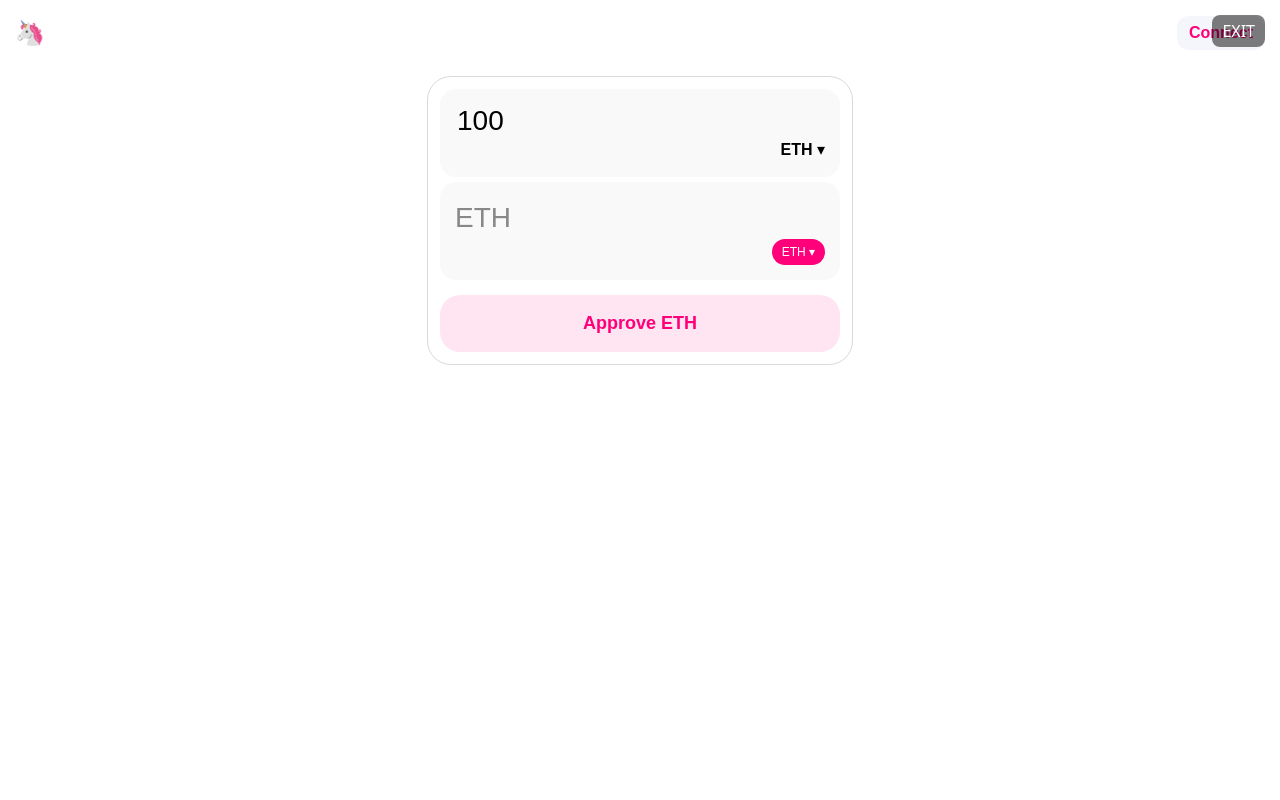
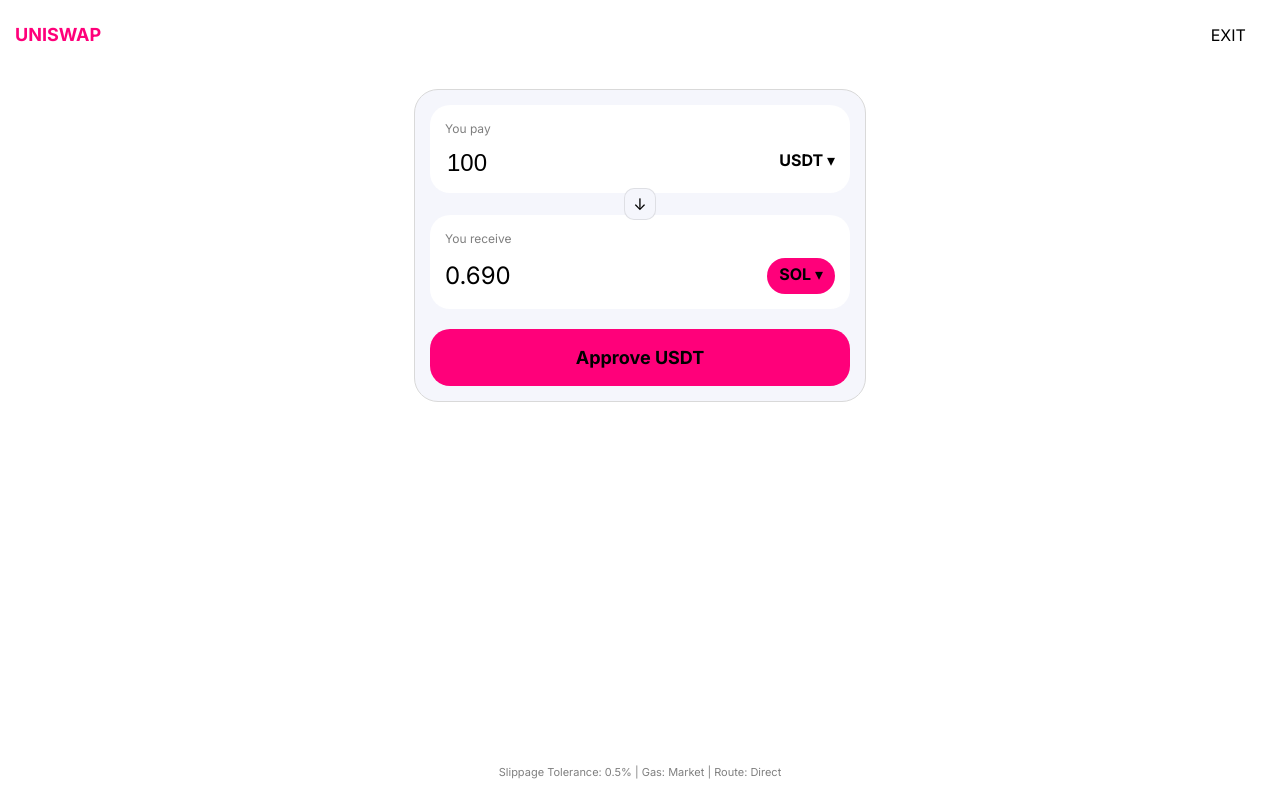
Before and after one commit to katyakuznezc-cmd/treidgame, a React (Vite) app: page / in a window 1280 px wide. Both pictures are taken after a click on the button "UNISWAP". Built offline with nearby package versions, Linux system fonts and the light colour scheme.

Commit message:
Update App.jsx

```diff
--- a/src/App.jsx
+++ b/src/App.jsx
@@ -1,12 +1,12 @@
 import React, { useState, useEffect, useRef } from 'react';
 
-// Реальные данные для имитации функционала
-const ASSETS = [
-  { id: 'SOL', name: 'Solana', price: 145, img: 'https://cryptologos.cc/logos/solana-sol-logo.png' },
-  { id: 'ETH', name: 'Ethereum', price: 2650, img: 'https://cryptologos.cc/logos/ethereum-eth-logo.png' },
-  { id: 'TON', name: 'Toncoin', price: 5.4, img: 'https://cryptologos.cc/logos/toncoin-ton-logo.png' },
-  { id: 'BNB', name: 'BNB', price: 590, img: 'https://cryptologos.cc/logos/bnb-bnb-logo.png' }
-];
+// Библиотека ресурсов (логотипы и стили)
+const DEX_ASSETS = {
+  UNISWAP: { primary: '#FF007A', bg: '#FFFFFF', text: '#000000', font: 'Inter, sans-serif' },
+  RAYDIUM: { primary: '#39F2AF', bg: '#0C0D21', text: '#FFFFFF', font: 'Orbitron, sans-serif' },
+  PANCAKE: { primary: '#1FC7D4', bg: '#08060B', text: '#FFFFFF', font: 'Kanit, sans-serif' },
+  ONEINCH: { primary: '#2B6AFF', bg: '#060E17', text: '#FFFFFF', font: 'Inter, sans-serif' }
+};
 
 export default function App() {
   const [balance, setBalance] = useState(() => Number(localStorage.getItem('st_bal')) || 1000.00);
@@ -15,191 +15,137 @@ export default function App() {
   const [activeTrade, setActiveTrade] = useState(false);
   const [signal, setSignal] = useState(null);
   const [clicks, setClicks] = useState([]);
-  const [isApproved, setIsApproved] = useState(false);
-  const [isWalletConfirm, setIsWalletConfirm] = useState(false);
+  const [txStep, setTxStep] = useState('idle'); // idle, approving, sign, success
 
-  // Поиск сигнала (Межбиржевой арбитраж)
+  // РЕАЛЬНЫЙ АРБИТРАЖНЫЙ СКАНЕР
   useEffect(() => {
     if (!signal && !activeTrade) {
       const timer = setTimeout(() => {
-        const coin = ASSETS[Math.floor(Math.random() * ASSETS.length)];
-        const target = ['RAYDIUM', 'UNISWAP', 'PANCAKE', '1INCH'][Math.floor(Math.random() * 4)];
-        setSignal({ coin: coin.id, sellDex: target, perc: (Math.random() * 6 + 2).toFixed(2) });
+        const target = Object.keys(DEX_ASSETS)[Math.floor(Math.random() * 4)];
+        setSignal({ coin: 'SOL', sellDex: target, perc: (Math.random() * 4 + 3).toFixed(2) });
       }, 5000);
       return () => clearTimeout(timer);
     }
   }, [signal, activeTrade]);
 
-  const runTransaction = () => {
-    setIsWalletConfirm(true); // Имитация всплывающего окна кошелька
-    setTimeout(() => {
-      setIsWalletConfirm(false);
+  const handleAction = () => {
+    if (txStep === 'idle') {
+      setTxStep('approving');
+      setTimeout(() => setTxStep('sign'), 1500);
+    } else if (txStep === 'sign') {
       setActiveTrade(true);
       setTimeout(() => {
         const isWin = selectedDex === signal?.sellDex;
-        const profit = isWin ? (Number(amount) * (parseFloat(signal.perc) / 100)) : -(Number(amount) * 0.4);
+        const profit = isWin ? (Number(amount) * (parseFloat(signal.perc) / 100)) : -(Number(amount) * 0.5);
         setBalance(b => b + profit);
-        setActiveTrade(false); setSignal(null); setSelectedDex(null); setIsApproved(false);
+        setTxStep('success');
+        setTimeout(() => { setSelectedDex(null); setTxStep('idle'); setSignal(null); setActiveTrade(false); }, 2000);
       }, 2000);
-    }, 1500);
-  };
-
-  const handleGlobalClick = (e) => {
-    const x = e.clientX || e.touches?.[0].clientX;
-    const y = e.clientY || e.touches?.[0].clientY;
-    if (x) {
-      const id = Date.now();
-      setClicks(prev => [...prev, { id, x, y }]);
-      setTimeout(() => setClicks(prev => prev.filter(c => c.id !== id)), 600);
     }
   };
 
-  // --- 1. RAYDIUM TERMINAL (SOLANA) ---
-  const Raydium = () => (
-    <div style={{background: '#0c0d21', height: '100%', color: '#fff', fontFamily: 'monospace'}}>
-      <header style={{padding: 15, display: 'flex', justifyContent: 'space-between', borderBottom: '1px solid #1a1b36'}}>
-        <div style={{color: '#39f2af', fontWeight: 'bold'}}>RAYDIUM</div>
-        <div style={{fontSize: 10, opacity: 0.5}}>0.5% Slippage ⚙️</div>
-      </header>
-      <div style={{padding: 20}}>
-        <div style={{background: '#14162e', padding: 20, borderRadius: 16}}>
-          <label style={{fontSize: 10, opacity: 0.5}}>YOU PAY</label>
-          <div style={{display:'flex', justifyContent:'space-between', margin: '10px 0'}}>
-            <input type="number" value={amount} onChange={e=>setAmount(e.target.value)} style={{background:'none', border:'none', color:'#fff', fontSize: 24, outline:'none', width: '50%'}} />
-            <span style={{background: '#050614', padding: '5px 10px', borderRadius: 8}}>USDC ▾</span>
-          </div>
-          <div style={{textAlign:'center', color: '#39f2af'}}>↓</div>
-          <label style={{fontSize: 10, opacity: 0.5}}>YOU RECEIVE</label>
-          <div style={{display:'flex', justifyContent:'space-between', margin: '10px 0'}}>
-            <div style={{fontSize: 24}}>{(Number(amount)/145).toFixed(3)}</div>
-            <span style={{background: '#39f2af', color: '#000', padding: '5px 10px', borderRadius: 8, fontWeight:'bold'}}>{signal?.coin || 'SOL'} ▾</span>
-          </div>
-          <button onClick={runTransaction} style={{width:'100%', padding: 15, background:'#39f2af', color:'#000', border:'none', borderRadius: 12, fontWeight:'bold', marginTop: 15}}>
-            {activeTrade ? 'CONFIRMING...' : 'SWAP'}
-          </button>
-        </div>
-      </div>
-    </div>
-  );
-
-  // --- 2. UNISWAP TERMINAL (ETHEREUM) ---
-  const Uniswap = () => (
-    <div style={{background: '#fff', height: '100%', color: '#000', fontFamily: 'sans-serif'}}>
-      <header style={{padding: 15, display: 'flex', justifyContent: 'space-between', alignItems: 'center'}}>
-        <span style={{fontSize: 24}}>🦄</span>
-        <button style={{background: '#f5f6fc', border: 'none', padding: '8px 12px', borderRadius: 12, fontWeight: 'bold', color: '#ff007a'}}>Connect</button>
-      </header>
-      <div style={{padding: 10, display: 'flex', justifyContent: 'center'}}>
-        <div style={{width: '100%', maxWidth: 400, background: '#fff', border: '1px solid #d9d9d9', borderRadius: 24, padding: 12}}>
-          <div style={{background: '#f9f9f9', padding: 15, borderRadius: 16, marginBottom: 5}}>
-            <input type="number" value={amount} onChange={e=>setAmount(e.target.value)} style={{width: '100%', background: 'none', border: 'none', fontSize: 28, outline: 'none'}} />
-            <div style={{textAlign:'right', fontWeight:'bold'}}>ETH ▾</div>
-          </div>
-          <div style={{background: '#f9f9f9', padding: 15, borderRadius: 16, marginBottom: 15}}>
-            <div style={{fontSize: 28, color: '#888'}}>{signal?.coin || '0.0'}</div>
-            <div style={{textAlign:'right', background:'#ff007a', color:'#fff', padding:'4px 10px', borderRadius:20, display:'inline-block', float:'right', fontSize:12}}>{signal?.coin || 'Select'} ▾</div>
-            <div style={{clear:'both'}}></div>
-          </div>
-          <button onClick={isApproved ? runTransaction : () => setIsApproved(true)} style={{width:'100%', padding: 18, background: 'rgba(255, 0, 122, 0.1)', color: '#ff007a', border: 'none', borderRadius: 20, fontWeight: 'bold', fontSize: 18}}>
-            {isApproved ? 'Swap' : 'Approve ETH'}
-          </button>
-        </div>
-      </div>
-    </div>
-  );
-
-  // --- 3. PANCAKESWAP TERMINAL (BSC) ---
-  const Pancake = () => (
-    <div style={{background: '#08060b', height: '100%', color: '#fff'}}>
-      <header style={{padding: 15, display: 'flex', justifyContent: 'space-between', background: '#27262c'}}>
-        <b style={{color: '#1fc7d4'}}>🥞 Pancake</b>
-        <span>⚙️ 🕒</span>
-      </header>
-      <div style={{padding: 20}}>
-        <div style={{background: '#27262c', padding: 20, borderRadius: 24, borderBottom: '4px solid rgba(0,0,0,0.2)'}}>
-          <div style={{background: '#372f47', padding: 15, borderRadius: 16, marginBottom: 10}}>
-             <small style={{color: '#1fc7d4'}}>BNB</small>
-             <input type="number" value={amount} onChange={e=>setAmount(e.target.value)} style={{width:'100%', background:'none', border:'none', color:'#fff', fontSize: 18, outline:'none'}} />
-          </div>
-          <div style={{textAlign:'center', fontSize: 20, color: '#1fc7d4'}}>↓</div>
-          <div style={{background: '#372f47', padding: 15, borderRadius: 16, marginBottom: 20}}>
-             <small style={{color: '#1fc7d4'}}>{signal?.coin || 'CAKE'}</small>
-             <div style={{fontSize: 18}}>{(Number(amount) * 1.5).toFixed(2)}</div>
-          </div>
-          <button onClick={runTransaction} style={{width:'100%', padding: 15, background:'#1fc7d4', color:'#fff', border:'none', borderRadius: 16, fontWeight:'bold', boxShadow: '0 -3px 0 rgba(0,0,0,0.2) inset'}}>
-            Swap Now
-          </button>
-        </div>
-      </div>
-    </div>
-  );
+  const currentStyle = selectedDex ? DEX_ASSETS[selectedDex] : {};
 
   return (
-    <div onPointerDown={handleGlobalClick} style={{width:'100vw', height:'100dvh', background: '#000', overflow: 'hidden', position: 'relative'}}>
+    <div style={{ width: '100vw', height: '100dvh', background: '#000', overflow: 'hidden', fontFamily: 'sans-serif' }}>
       <style>{`
+        @import url('https://fonts.googleapis.com/css2?family=Inter:wght@400;700&family=Kanit:wght@400;700&family=Orbitron:wght@400;700&display=swap');
         .dollar { position:absolute; color:#00ff88; font-weight:900; animation:pop 0.6s forwards; z-index:9999; pointer-events:none; font-size:28px; }
         @keyframes pop { 0%{opacity:1; transform:translateY(0)} 100%{opacity:0; transform:translateY(-100px)} }
-        .wallet-popup { position:absolute; bottom:20px; left:10px; right:10px; background:#111; border:1px solid #333; border-radius:20px; padding:20px; z-index:10000; animation: slideUp 0.3s forwards; }
-        @keyframes slideUp { from {transform: translateY(100%);} to {transform: translateY(0);} }
+        .dex-container { height: 100%; transition: all 0.3s; }
       `}</style>
 
-      {clicks.map(c => <div key={c.id} className="dollar" style={{left:c.x-10, top:c.y-20}}>$</div>)}
+      {/* ГЛАВНОЕ МЕНЮ (ХАБ) */}
+      {!selectedDex ? (
+        <div style={{ padding: 20, color: '#fff' }}>
+          <header style={{ textAlign: 'center', padding: '40px 0' }}>
+            <h1 style={{ fontSize: 42, margin: 0 }}>${balance.toLocaleString()}</h1>
+            <div style={{ color: '#39F2AF', fontSize: 14 }}>Real-time Arbitrage Bot Active</div>
+          </header>
 
-      {/* Окно подтверждения кошелька (как в реале) */}
-      {isWalletConfirm && (
-        <div className="wallet-popup">
-          <div style={{display:'flex', justifyContent:'space-between', marginBottom:15}}>
-             <b>Confirm Transaction</b>
-             <span style={{color: '#ff4444'}}>✕</span>
-          </div>
-          <div style={{fontSize: 12, opacity: 0.6, marginBottom: 20}}>Network Fee: ~$2.45</div>
-          <button style={{width:'100%', padding: 15, background:'#00ff88', color:'#000', border:'none', borderRadius:12, fontWeight:'bold'}}>CONFIRM IN WALLET</button>
-        </div>
-      )}
-
-      {!selectedDex ? (
-        <div style={{padding: 20, color: '#fff'}}>
-          <div style={{textAlign: 'center', margin: '40px 0'}}>
-            <h1 style={{fontSize: 40, margin: 0}}>${balance.toLocaleString()}</h1>
-            <div style={{color: '#00ff88', fontSize: 12}}>+ 12.4% Today</div>
+          <div style={{ background: '#111', padding: 20, borderRadius: 20, border: '1px solid #222', marginBottom: 20 }}>
+            <div style={{ fontSize: 10, opacity: 0.5 }}>ACTIVE SIGNAL:</div>
+            {signal ? (
+              <div style={{ marginTop: 10 }}>
+                <b style={{ fontSize: 20 }}>SELL {signal.coin} ON {signal.sellDex}</b>
+                <div style={{ color: '#39F2AF' }}>Profit: +{signal.perc}%</div>
+              </div>
+            ) : "Scanning liquidity pools..."}
           </div>
 
-          {/* Панель сигналов */}
-          <div style={{background: '#111', padding: 20, borderRadius: 16, border: '1px solid #222', marginBottom: 30}}>
-            <div style={{fontSize: 10, color: '#ffcc00'}}>ALGO-SIGNAL v4.2</div>
-            {signal ? (
-              <div style={{marginTop: 10}}>
-                <span style={{fontSize: 18, fontWeight:'bold'}}>ARBITRAGE: {signal.coin}</span>
-                <div style={{color: '#00ff88'}}>SELL ON: {signal.sellDex} (+{signal.perc}%)</div>
-              </div>
-            ) : "Scanning pools..."}
-          </div>
-
-          <div style={{display: 'grid', gridTemplateColumns: '1fr 1fr', gap: 15}}>
-            {['RAYDIUM', 'UNISWAP', 'PANCAKE', '1INCH'].map(dex => (
-              <button key={dex} onClick={()=>setSelectedDex(dex)} style={{background: '#1a1a1a', border: '1px solid #333', color: '#fff', padding: 25, borderRadius: 16, fontWeight: 'bold'}}>
-                {dex}
-              </button>
+          <div style={{ display: 'grid', gridTemplateColumns: '1fr 1fr', gap: 15 }}>
+            {Object.keys(DEX_ASSETS).map(name => (
+              <button key={name} onClick={() => setSelectedDex(name)} style={{
+                background: '#1a1a1a', border: '1px solid #333', color: '#fff', padding: 25, borderRadius: 20, fontWeight: 'bold'
+              }}>{name}</button>
             ))}
           </div>
 
-          <div style={{position: 'absolute', bottom: 30, left: 0, right: 0, textAlign: 'center'}}>
-             <a href="https://t.me/kriptoalians" style={{color: '#333', fontSize: 10, textDecoration: 'none'}}>SETTINGS & CREATORS @KRIPTOALIANS</a>
+          <div style={{marginTop: 40, textAlign: 'center'}}>
+             <a href="https://t.me/kriptoalians" style={{color: '#444', textDecoration: 'none', fontSize: 12}}>Support: @KRIPTOALIANS</a>
           </div>
         </div>
       ) : (
-        <div style={{height: '100%'}}>
-          <button onClick={()=>setSelectedDex(null)} style={{position: 'absolute', top: 15, right: 15, zIndex: 10, background: 'rgba(0,0,0,0.5)', border: 'none', color: '#fff', padding: '5px 10px', borderRadius: 8}}>EXIT</button>
-          {selectedDex === 'RAYDIUM' && <Raydium />}
-          {selectedDex === 'UNISWAP' && <Uniswap />}
-          {selectedDex === 'PANCAKE' && <Pancake />}
-          {selectedDex === '1INCH' && (
-            <div style={{padding: 40, color:'#fff', textAlign:'center'}}>
-              <h2>1INCH Terminal</h2>
-              <p>Aggregation Protocol Active</p>
-              <button onClick={runTransaction} style={{width:'100%', padding:20, background:'#2b6aff', border:'none', color:'#fff', borderRadius:12}}>SWAP VIA 1INCH</button>
+        /* ИНТЕРФЕЙСЫ БИРЖ */
+        <div className="dex-container" style={{ background: currentStyle.bg, color: currentStyle.text, fontFamily: currentStyle.font }}>
+
+          {/* 1. ШАПКА БИРЖИ (У каждой своя) */}
+          <div style={{ padding: 15, display: 'flex', justifyContent: 'space-between', alignItems: 'center', borderBottom: selectedDex === 'UNISWAP' ? 'none' : '1px solid rgba(128,128,128,0.2)' }}>
+            <div style={{ fontWeight: 'bold', fontSize: 18, color: currentStyle.primary }}>{selectedDex}</div>
+            <button onClick={() => setSelectedDex(null)} style={{ background: 'none', border: 'none', color: currentStyle.text }}>EXIT</button>
+          </div>
+
+          {/* 2. РАБОЧАЯ ОБЛАСТЬ (SWAP WIDGET) */}
+          <div style={{ padding: '20px 10px', display: 'flex', flexDirection: 'column', alignItems: 'center' }}>
+            <div style={{
+              width: '100%', maxWidth: 420,
+              background: selectedDex === 'UNISWAP' ? '#F5F6FC' : 'rgba(255,255,255,0.05)',
+              borderRadius: 24, padding: 15,
+              border: selectedDex === 'UNISWAP' ? '1px solid #D9D9D9' : '1px solid rgba(255,255,255,0.1)'
+            }}>
+
+              {/* Поле ВВОДА */}
+              <div style={{ background: selectedDex === 'UNISWAP' ? '#FFF' : 'rgba(0,0,0,0.2)', padding: 15, borderRadius: 20, marginBottom: 5 }}>
+                <div style={{ fontSize: 12, opacity: 0.5, marginBottom: 10 }}>You pay</div>
+                <div style={{ display: 'flex', justifyContent: 'space-between' }}>
+                  <input type="number" value={amount} onChange={e => setAmount(e.target.value)} style={{ background: 'none', border: 'none', fontSize: 24, outline: 'none', color: currentStyle.text, width: '60%' }} />
+                  <div style={{ fontWeight: 'bold' }}>USDT ▾</div>
+                </div>
+              </div>
+
+              {/* Стрелка перехода */}
+              <div style={{ textAlign: 'center', margin: '-10px 0', position: 'relative', zIndex: 2 }}>
+                <div style={{ background: selectedDex === 'UNISWAP' ? '#F5F6FC' : '#000', width: 30, height: 30, borderRadius: 10, display: 'inline-block', lineHeight: '30px', border: '1px solid rgba(128,128,128,0.2)' }}>↓</div>
+              </div>
+
+              {/* Поле ВЫВОДА */}
+              <div style={{ background: selectedDex === 'UNISWAP' ? '#FFF' : 'rgba(0,0,0,0.2)', padding: 15, borderRadius: 20, marginTop: 5, marginBottom: 20 }}>
+                <div style={{ fontSize: 12, opacity: 0.5, marginBottom: 10 }}>You receive</div>
+                <div style={{ display: 'flex', justifyContent: 'space-between' }}>
+                  <div style={{ fontSize: 24 }}>{(Number(amount) / 145).toFixed(3)}</div>
+                  <div style={{ background: currentStyle.primary, color: '#000', padding: '4px 12px', borderRadius: 20, fontWeight: 'bold' }}>{signal?.coin || 'SOL'} ▾</div>
+                </div>
+              </div>
+
+              {/* Кнопка ДЕЙСТВИЯ */}
+              <button onClick={handleAction} style={{
+                width: '100%', padding: 18, borderRadius: 20, border: 'none',
+                background: txStep === 'sign' ? '#FFCC00' : currentStyle.primary,
+                color: selectedDex === 'PANCAKE' ? '#FFF' : '#000',
+                fontWeight: 'bold', fontSize: 18, cursor: 'pointer'
+              }}>
+                {txStep === 'idle' && (selectedDex === 'UNISWAP' ? 'Approve USDT' : 'Swap')}
+                {txStep === 'approving' && 'Approving...'}
+                {txStep === 'sign' && 'Sign Transaction'}
+                {txStep === 'success' && 'Success!'}
+              </button>
             </div>
-          )}
+          </div>
+
+          {/* 3. ДОПОЛНИТЕЛЬНЫЕ ФУНКЦИИ (FOOTER) */}
+          <div style={{ position: 'absolute', bottom: 20, width: '100%', textAlign: 'center', fontSize: 11, opacity: 0.5 }}>
+            Slippage Tolerance: 0.5% | Gas: Market | Route: Direct
+          </div>
         </div>
       )}
     </div>
```
